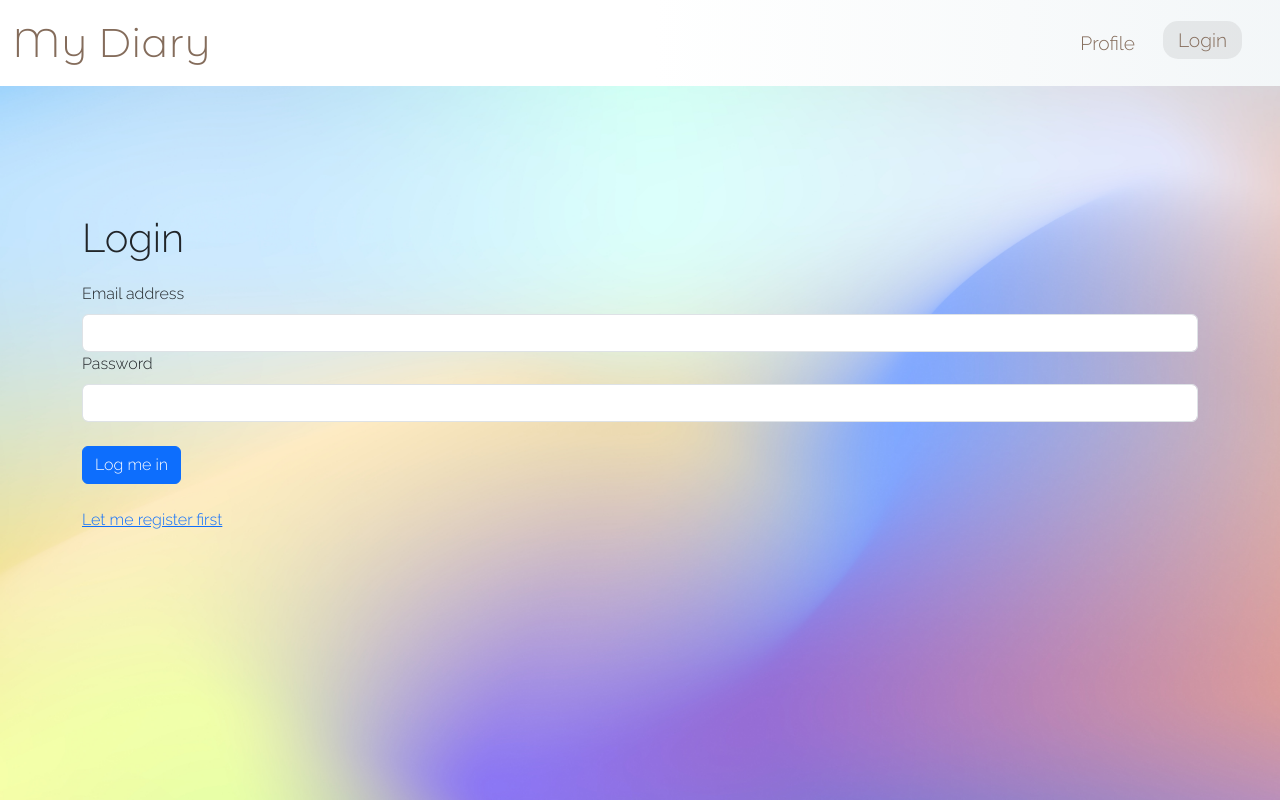
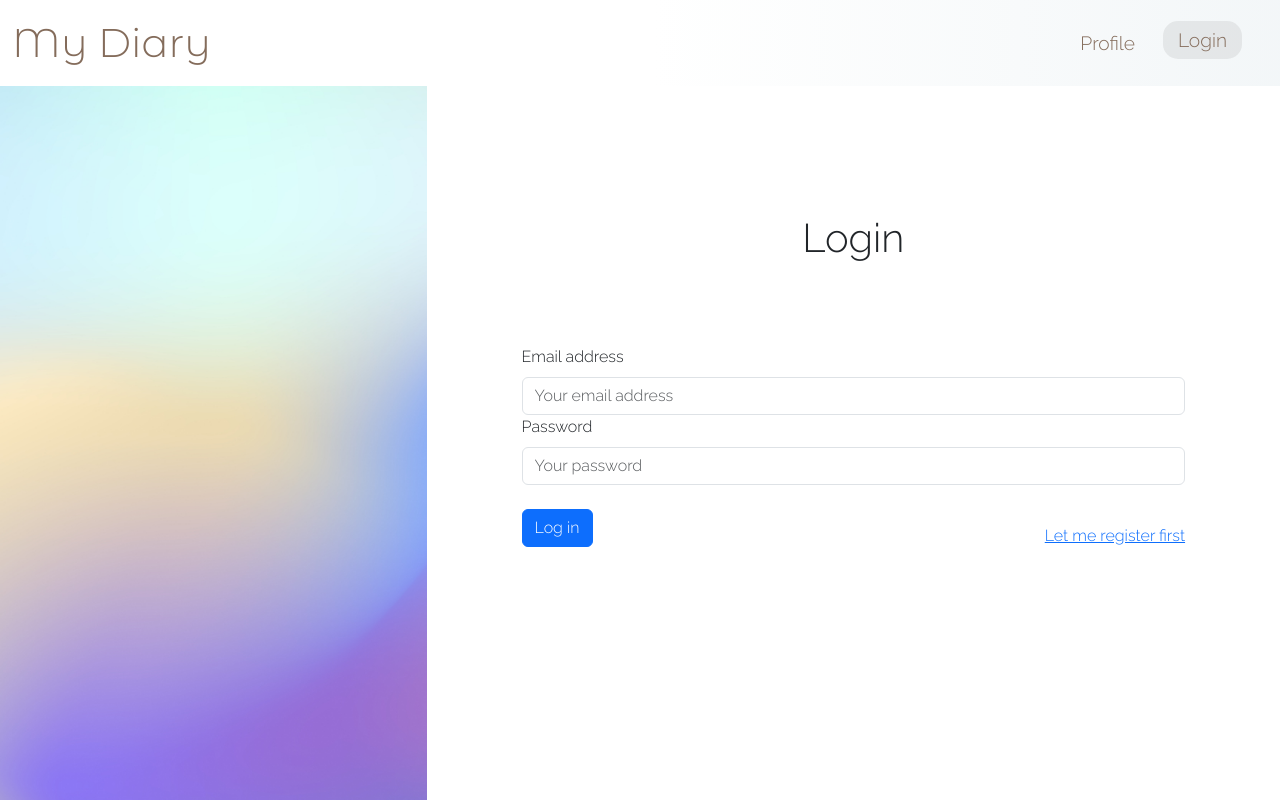
Before and after one commit to thgabi1/my-diary, a Vue app: page /login in a window 1280 px wide. Shown: the top 800 px of the page. Built offline with nearby package versions, Linux system fonts and the light colour scheme.

Commit message:
style login page

```diff
--- a/src/assets/css/style.css
+++ b/src/assets/css/style.css
@@ -45,3 +45,9 @@
 .p_top {
   padding-top: 10%;
 }
+
+.input_alert {
+  color: #f4f4f4;
+  font-weight: bolder;
+  background-color: black;
+}
--- a/src/components/SignInSignUp/LoginPage.vue
+++ b/src/components/SignInSignUp/LoginPage.vue
@@ -1,45 +1,124 @@
 <template>
-  <div class="content p_top">
-    <div class="container">
+  <div class="">
+    <div class="container-fluid">
+      <div class="row">
+        <div class="col-4 sidebar"></div>
+
+        <div class="col content p_top">
           <h1>Login</h1>
-      <Form as="v-form">
+          <Form
+            @submit="onSubmit"
+            :validation-schema="formSchema"
+            class="login-form"
+          >
             <div class="form-group">
-          <Field name="email" type="email" v-model="email">
+              <Field
+                name="email"
+                type="email"
+                v-model="email"
+                v-slot="{ field, errors, errorMessage }"
+              >
                 <label for="email" class="form-label">Email address</label>
                 <input
                   type="email"
                   class="form-control"
                   id="email"
+                  v-bind="field"
+                  placeholder="Your email address"
                   aria-describedby="emailHelp"
                 />
+                <div class="input_alert" v-if="errors.length !== 0">
+                  {{ errorMessage }}
+                </div>
               </Field>
+            </div>
+
+            <div class="form-group">
               <Field name="password" type="password">
                 <label for="password" class="form-label">Password</label>
                 <input
                   type="password"
+                  placeholder="Your password"
                   class="form-control"
                   id="password"
                   v-model="password"
                 />
               </Field>
               <br />
-          <button type="submit" class="btn btn-primary">Log me in</button>
-          <br />
-          <br />
-          <a href="">Let me register first</a>
+              <div class="d-flex justify-content-between align-items-center">
+                <button type="submit" class="btn btn-primary mb-3 btn-block">
+                  Log in
+                </button>
+                <router-link :to="{ name: 'register' }"
+                  >Let me register first</router-link
+                >
+              </div>
             </div>
           </Form>
+        </div>
+      </div>
     </div>
   </div>
 </template>
 
 <script>
 import { Field, Form } from "vee-validate";
+import * as yup from "yup";
 
 export default {
   components: {
     Field,
     Form,
   },
+  data() {
+    return {
+      formSchema: {
+        email: yup
+          .string()
+          .required("Please provide a valid email address.")
+          .email("Not a valid email address."),
+        password: yup.string().required("The password is required."),
+      },
+    };
+  },
+  methods: {
+    onSubmit(values, { resetForm }) {
+      console.log(values);
+      resetForm();
+    },
+  },
 };
 </script>
+
+<style scoped>
+.content {
+  background: white;
+}
+
+.sidebar {
+  background-image: url("../../assets/pictures/landing-page.jpg");
+  background-position: center;
+  background-size: cover;
+  background-repeat: no-repeat;
+}
+
+.form-group {
+  width: 80%;
+}
+
+.login-content {
+  display: flex;
+  flex-direction: column;
+}
+
+h1 {
+  text-align: center;
+}
+
+.login-form {
+  margin-top: 10%;
+  display: flex;
+  flex-direction: column;
+  align-items: center;
+}
+</style>
--- a/src/components/SignInSignUp/RegisterPage.vue
+++ b/src/components/SignInSignUp/RegisterPage.vue
@@ -1,3 +1,5 @@
 <template>
-  <div>Register</div>
+  <div class="p_top content">
+    <div class="container">Register</div>
+  </div>
 </template>
--- a/src/routes.js
+++ b/src/routes.js
@@ -3,6 +3,7 @@ import { createRouter, createWebHistory } from "vue-router";
 // COMPONENTS
 import HomePage from "./components/Home/HomePage";
 import Login from "./components/SignInSignUp/LoginPage";
+import Register from "./components/SignInSignUp/RegisterPage";
 import ProfilePage from "./components/Profile/ProfilePage";
 
 const routes = createRouter({
@@ -10,6 +11,7 @@ const routes = createRouter({
   routes: [
     { path: "/", component: HomePage, name: "home" },
     { path: "/login", component: Login, name: "login" },
+    { path: "/register", component: Register, name: "register" },
     { path: "/profile/:profileId", component: ProfilePage, name: "profile" },
   ],
 });
```
Lines whose indentation alone changed are shown as unchanged.
